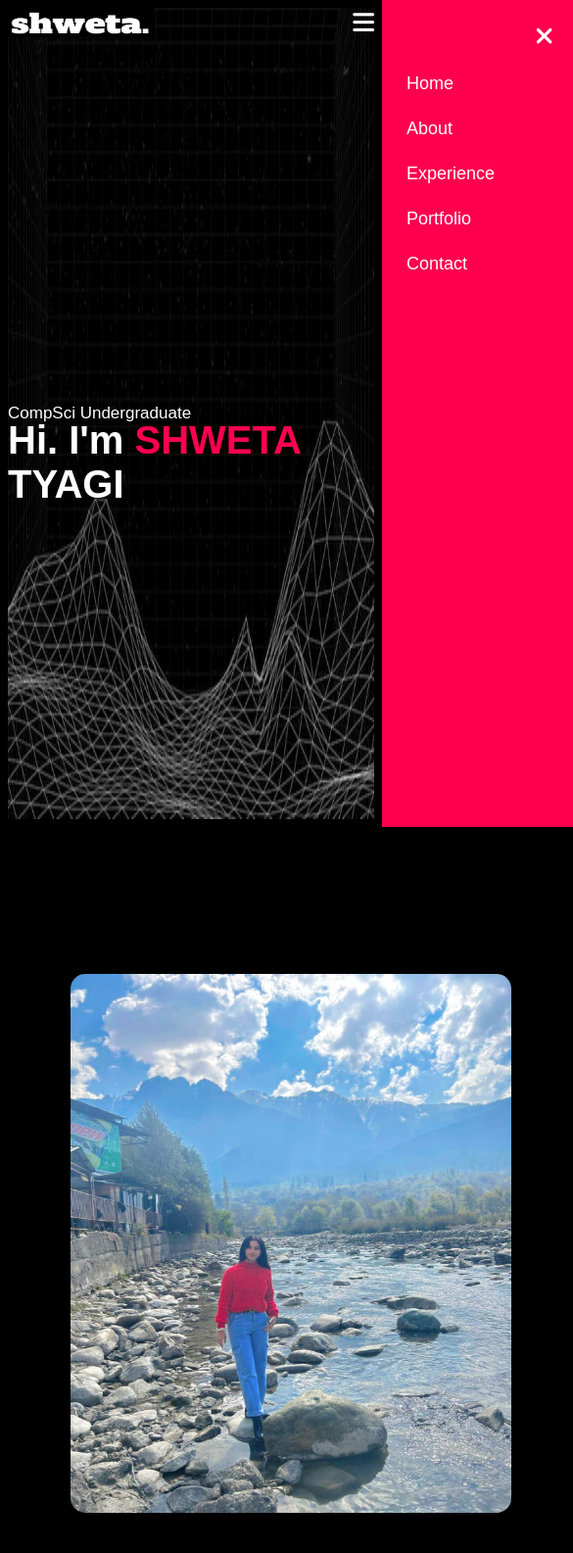
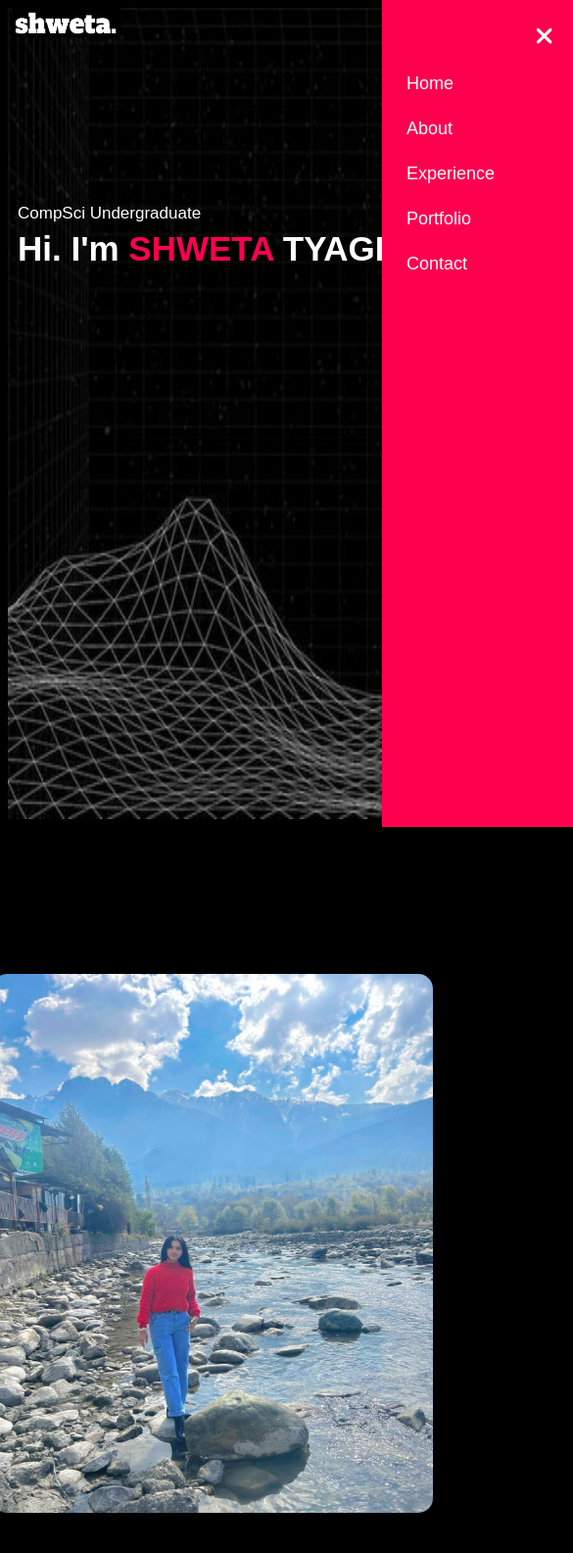
Before and after one commit to ShwetaTyagi1/Portfolio, a plain HTML site: page index.html in a window 390 px wide. Shown: the top 1585 px of the page at 98% size, 585 px wide, since content can reach past the window. Drawn offline with Linux system fonts and the light colour scheme.

Commit message:
Update style.css

```diff
--- a/style.css
+++ b/style.css
@@ -397,15 +397,30 @@ nav .fa-solid{
     display: none;
 }
 
-@media only screen and (max-width: 600px){
+@media (max-width: 600px){
+
+    #header{
+        width: 200%;
+
+    }
+
+    .logo{
+        margin-left: 5px;
+        width: 110px;
+        height: 30px;
+    }
+
     .header-text{
-        margin-top: 100%;
+        margin-left: 10px;
+        margin-top: 170px;
         font-size: 17px;
     }
 
     .header-text h1{
-        font-size: 40px;
+        margin-top: 6px;
+        font-size: 35px;
     }
+
     nav .fa-solid{
         display: block;
         font-size: 25px;
@@ -441,25 +456,31 @@ nav .fa-solid{
 
      }
 
- .about-col-1{
-    padding-left: 42px;
-    margin-bottom: -20px;
+
+
+
+     #about .about-col-1 .me{
+       float: none;
+       margin-inline-start: -38px;
+       display: block;
      }
 
- .about-col-1, .about-col-2{
-    flex-basis: 100%;
- }
 
 
      .about-col-2{
         font-size: 14px;
-    padding-left: 75px;
+        margin-left: 20px;
+        display: block;
+        width: 500px;
      }
 
      .about-col-2 h1{
         padding-bottom: 20px;
 
      }
+
+
+
 
      .tab-links{
         font-size: 16px;
@@ -468,6 +489,10 @@ nav .fa-solid{
 
      .contact-left, .contact-right{
         flex-basis:100%;
+     }
+
+     .contact-right{
+        margin-left: 20px;
      }
 
      .copyright{
```
Lines whose indentation alone changed are shown as unchanged.
